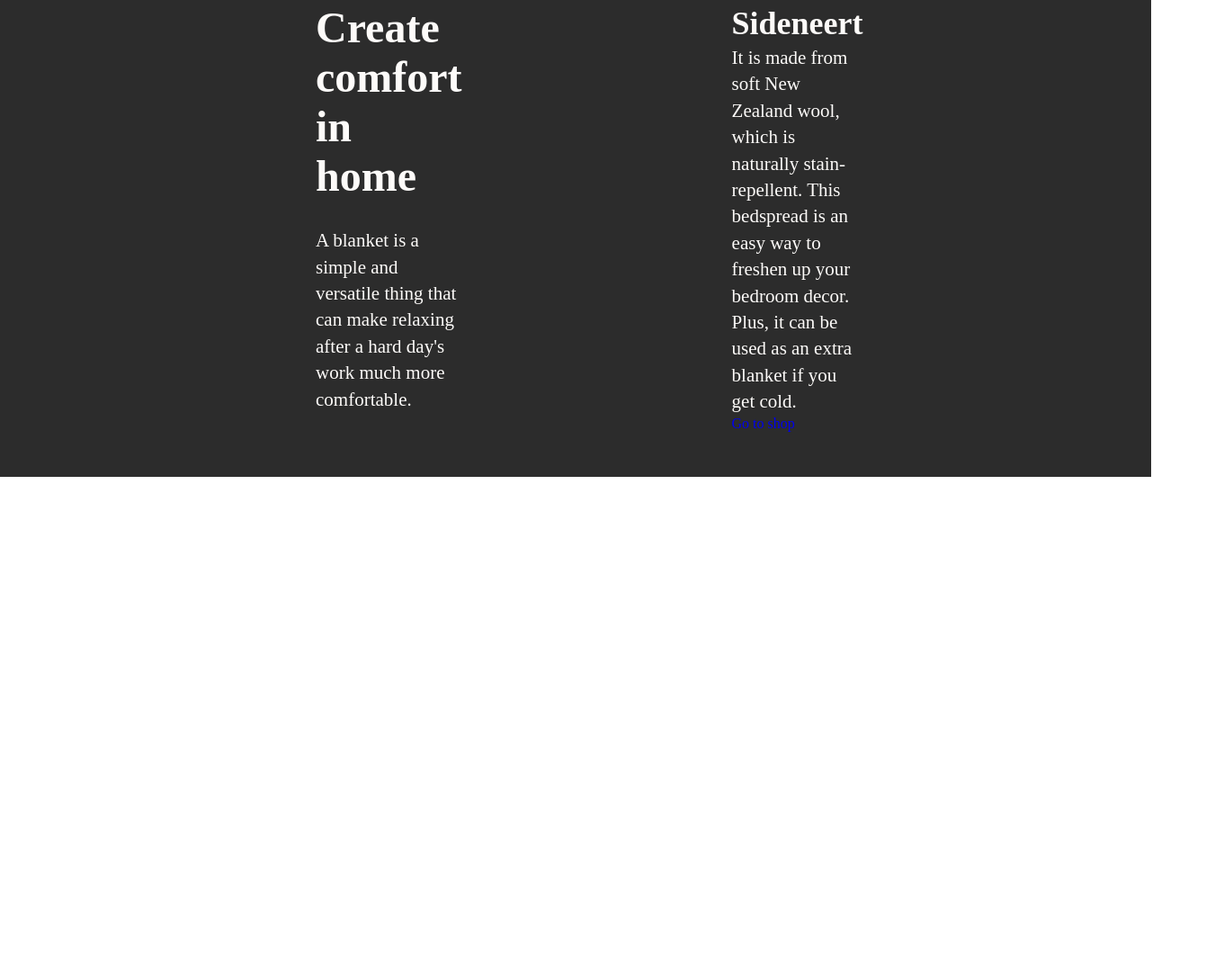
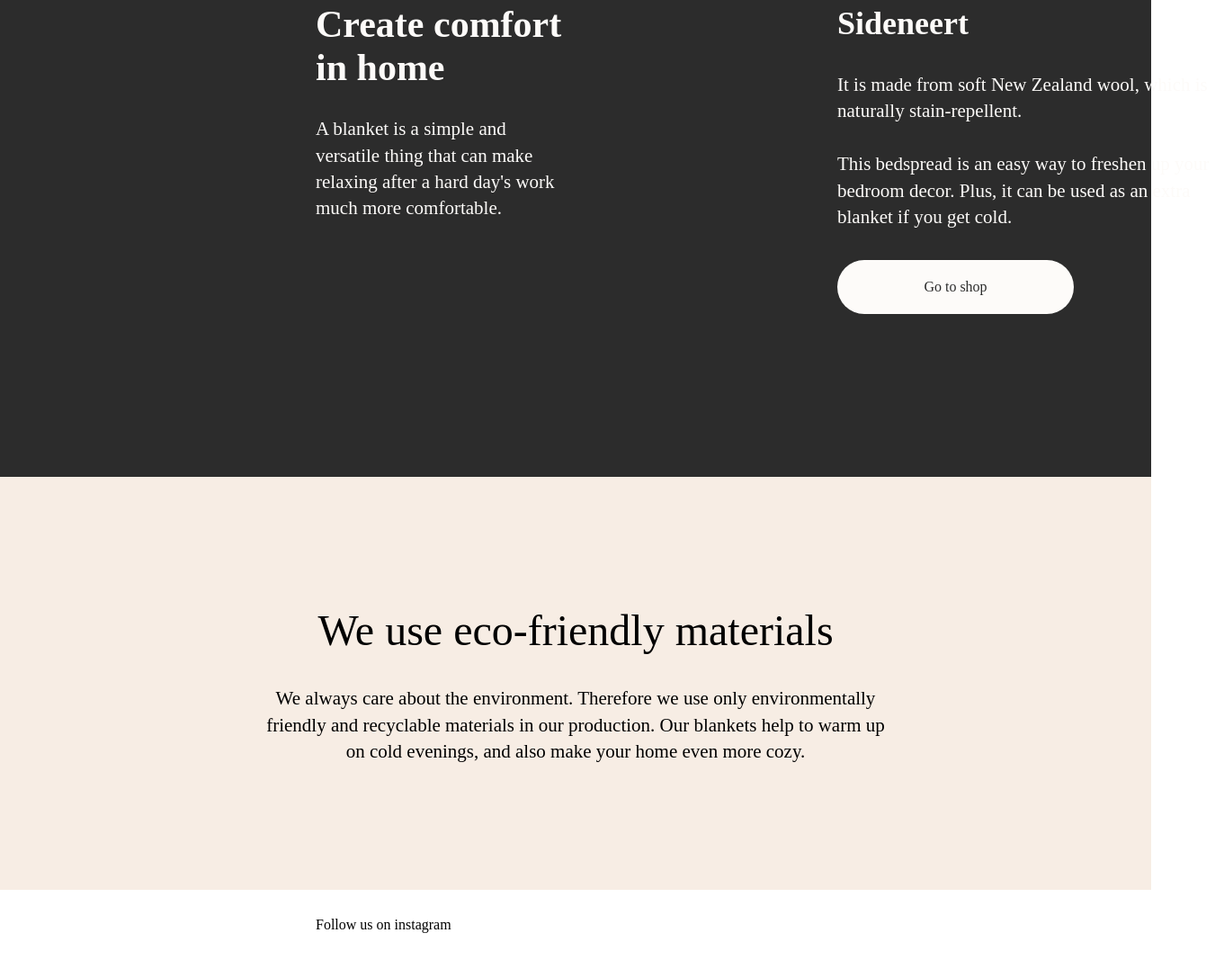
Before and after one commit to fikofullstack/shop, a website built with Vite: page index.html in a window 1280 px wide. Shown: the part 1820-2887 px from the top of the page at 90% size, 1361 px wide, since content can reach past the window. Before the commit the page ends 2350 px from the top, so only its background shows below. Built offline with nearby package versions, Linux system fonts and the light colour scheme; files whose address does not match are found by name.

Commit message:
black section ready instagram section get started

```diff
--- a/index.html
+++ b/index.html
@@ -168,7 +168,7 @@
                         <h3 class="black__right-header">Sideneert</h3>
 
                         <p class="black__right-text">It is made from soft New Zealand wool, which is naturally
-                            stain-repellent.
+                            stain-repellent. <br><br>
                             This bedspread is an easy way to freshen up your bedroom decor. Plus, it can be used as an
                             extra blanket if you get cold.</p>
                     </div>
@@ -177,7 +177,33 @@
             </div>
         </div>
     </section>
+    <section class="eco">
+        <div class="comtainer">
+            <div class="eco__wrapper">
+                <div class="eco__block">
+                    <h3 class="eco__header">
+                        We use eco-friendly materials
+                    </h3>
+                    <p class="eco__text">
+                        We always care about the environment. Therefore we use only environmentally friendly and
+                        recyclable materials in our production. Our blankets help to warm up on cold evenings, and also
+                        make your home even more cozy.
+                    </p>
+                </div>
+            </div>
+        </div>
+    </section>
 
+    <section class="instagram">
+        <div class="container">
+            <div class="instagram__wrapper">
+                <h3 class="instagram__header">
+                    Follow us on instagram
+                </h3>
+
+            </div>
+        </div>
+    </section>
     <script type="module" src="/src/js/mian.js"></script>
     <script src="https://cdn.jsdelivr.net/npm/swiper@11/swiper-bundle.min.js"></script>
 </body>
--- a/src/sass/basic/sttyle.scss
+++ /dev/null
@@ -1,56 +0,0 @@
-h1,
-h2,
-h3,
-h4,
-h5,
-figure,
-p,
-ol,
-ul {
-    list-style-type: none;
-    margin: 0;
-    margin: 0;
-}
-
-a {
-    text-decoration: none;
-}
-
-* {
-    box-sizing: border-box;
-    margin: 0;
-    padding: 0;
-}
-
-ol[role="list"],
-ul[role="list"] {
-    list-style: none;
-    padding-inline: 0;
-}
-
-h1,
-h2,
-h3,
-h4,
-h5 {
-    font-size: inherit;
-    font-weight: inherit;
-}
-
-img {
-    display: block;
-    max-inline-size: 100%;
-}
-
-html {
-    font-family: "Barlow", sans-serif;
-    scroll-behavior: smooth;
-}
-
-
-
-.container {
-    width: 100%;
-    padding: 0 10px;
-    position: relative;
-}
--- a/src/sass/black/black.scss
+++ b/src/sass/black/black.scss
@@ -19,9 +19,11 @@
         color: $light;
 
         &-header {
+            display: block;
+            width: 280px;
             font-weight: 900;
             font-style: Black;
-            font-size: 48px;
+            font-size: 42px;
 
         }
 
@@ -56,11 +58,74 @@
 
 
         &-text {
+            display: block;
+            width: 430px;
+            height: 124px;
             font-weight: 400;
             font-size: 21px;
             line-height: 140%;
             letter-spacing: 0%;
             color: $light;
+            margin-top: 30px;
+        }
+
+        &-link {
+            display: flex;
+            justify-content: center;
+            align-items: center;
+            width: 263px;
+            height: 60px;
+            gap: 10px;
+            border-radius: 100px;
+            background: $light;
+            color: $dark;
+            margin-top: 85px;
         }
     }
 }
+
+.eco {
+    width: 100%;
+    display: flex;
+    align-items: center;
+    justify-content: center;
+    height: 459px;
+    background-color: rgba(247, 237, 228, 1);
+
+    &__block {
+        width: 802px;
+        height: 179px;
+        display: flex;
+        justify-content: center;
+        align-items: center;
+        flex-direction: column;
+        gap: 30px;
+    }
+
+    &__wrapper {
+        width: 100%;
+        height: 100%;
+        display: flex;
+        justify-content: center;
+        align-items: center;
+    }
+
+    &__header {
+        width: 802px;
+        height: 62px;
+        font-weight: 500;
+        font-size: 48px;
+        line-height: 130%;
+        text-align: center;
+    }
+
+    &__text {
+        display: block;
+        width: 702px;
+        height: 87px;
+        font-weight: 400;
+        font-size: 21px;
+        line-height: 140%;
+        text-align: center;
+    }
+}
--- /dev/null
+++ b/src/sass/instagram/instagram.scss
@@ -0,0 +1,5 @@
+@use "../basic/variables.scss" as *;
+
+.instagram {
+
+}
```
Also changed, not shown: src/img/instagram/divan.png (added), src/img/instagram/krovat.png (added), 1 other file.
